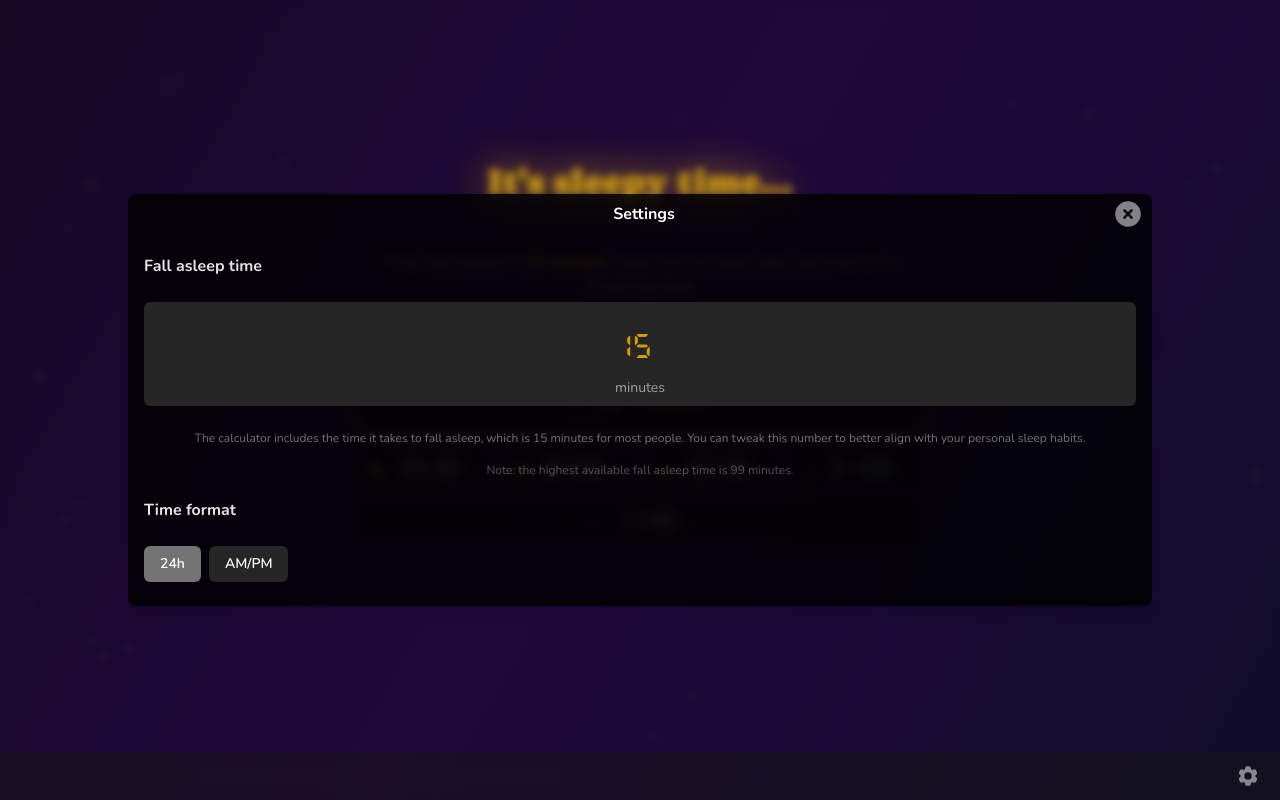
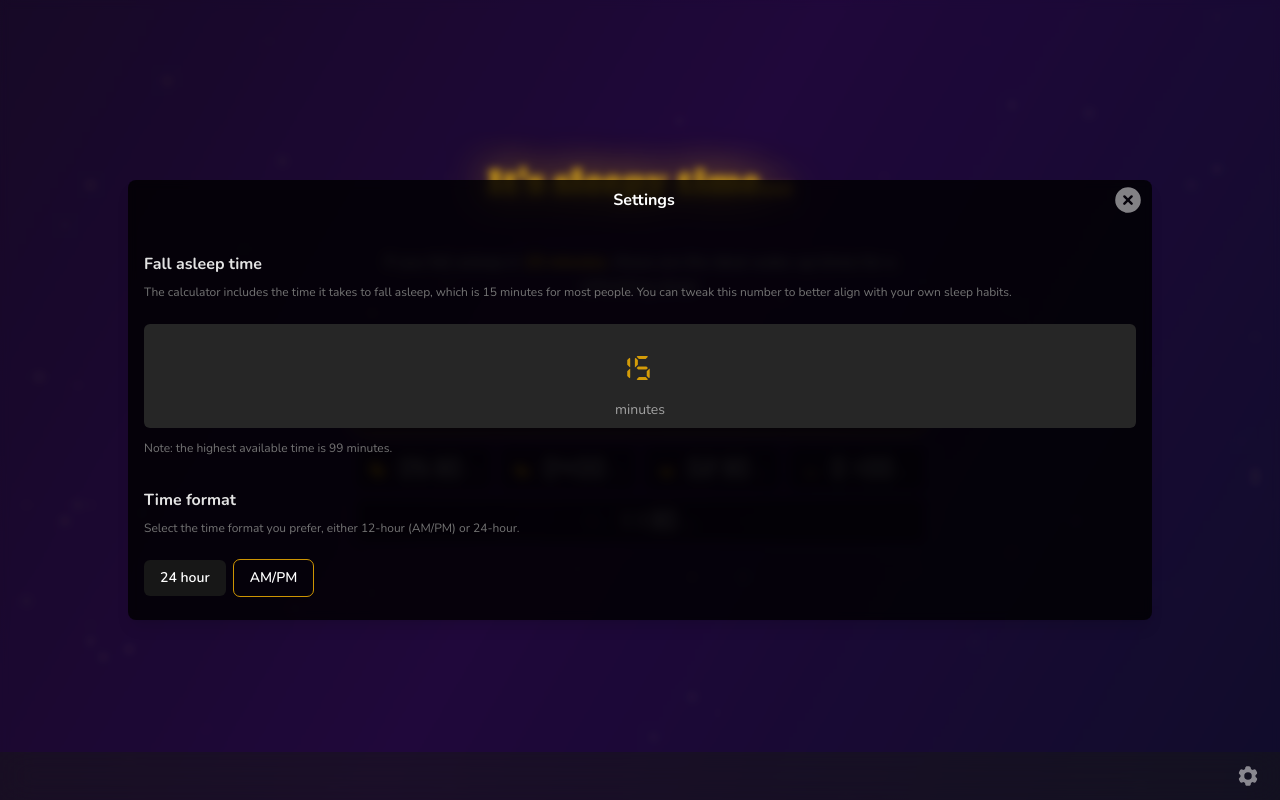
Before and after one commit to aronsantha/wakey, a React (Vite) app: page / in a window 1280 px wide. Both pictures are taken after a click on the icon 1248 px from the left and 776 px from the top of the page. Built offline with nearby package versions, Linux system fonts and the light colour scheme.

Commit message:
improve settings modal

```diff
--- a/src/components/App.jsx
+++ b/src/components/App.jsx
@@ -78,12 +78,10 @@ function App() {
 
           <div className="flex w-full flex-row flex-wrap items-center gap-x-2 gap-y-2">
             {sleepLengthArray.map((interval, index) => {
-              const widthPercentage = 100 - index * 10;
               const heightPercent = index * 20;
               return (
                 <div
                   key={index}
-                  // style={{ width: `${widthPercentage}%` }}
                   className="min-w-fit grow rounded-md bg-black/40 px-3 py-2 text-lg shadow-[0_0_20px_white]/5 backdrop-blur-sm first:mb-2 first:w-full first:rounded-xl first:py-5 first:text-3xl first:text-amber-400 first:shadow-[0_0_10px_#fec119]/80"
                 >
                   <div className="flex h-lh flex-row items-center justify-center gap-x-3 gap-y-1">
--- a/src/components/BaseModal.jsx
+++ b/src/components/BaseModal.jsx
@@ -44,8 +44,13 @@ function BaseModal({
               </div>
 
               <div className="flex flex-col justify-center px-4 pb-6">
-                <h2 className="mt-5 font-bold">Fall asleep time</h2>
-                <div className="relative my-6 flex h-26 flex-col items-center gap-3 overflow-hidden rounded-md bg-neutral-800">
+                <h2 className="mt-8 mb-2 font-bold">Fall asleep time</h2>
+                <p className="text-xs text-neutral-500">
+                  The calculator includes the time it takes to fall asleep,
+                  which is 15 minutes for most people. You can tweak this number
+                  to better align with your own sleep habits.{" "}
+                </p>
+                <div className="relative mt-6 flex h-26 flex-col items-center gap-3 overflow-hidden rounded-md bg-neutral-800">
                   <input
                     className="font-digital h-full w-full rounded-md pb-4 text-center text-2xl font-bold text-amber-400/80"
                     value={offsetInMins}
@@ -65,35 +70,43 @@ function BaseModal({
                     minutes
                   </p>
                 </div>
-                <div className="flex flex-col gap-4 px-1">
-                  <p className="text-center text-xs text-neutral-500">
-                    The calculator includes the time it takes to fall asleep,
-                    which is 15 minutes for most people. You can tweak this
-                    number to better align with your personal sleep habits.
-                  </p>
-                  <p className="text-center text-xs text-neutral-600">
-                    Note: the highest available fall asleep time is 99 minutes.
-                  </p>
-                </div>
+                <span className="mt-3 text-xs text-neutral-500">
+                  Note: the highest available time is 99 minutes.
+                </span>
 
-                <h2 className="mt-5 font-bold">Time format</h2>
-                <div className="mt-6 flex flex-row gap-2">
+                <h2 className="mt-8 mb-2 font-bold">Time format</h2>
+                <p className="text-xs text-neutral-500">
+                  Select the time format you prefer, either 12-hour (AM/PM) or
+                  24-hour.
+                </p>
+                <div className="mt-6 flex flex-row items-center gap-2">
                   <button
                     onClick={() => handleSelectTimeFormat("24h")}
                     className={`cursor-pointer rounded-md px-4 py-2 text-sm font-semibold text-white ${
-                      timeFormat === "24h" ? "bg-neutral-800" : "bg-neutral-500"
+                      timeFormat === "24h"
+                        ? "outline-1 outline-amber-400/80"
+                        : "bg-neutral-900"
                     }`}
                   >
-                    24h
+                    24 hour
                   </button>
                   <button
                     onClick={() => handleSelectTimeFormat("12h")}
                     className={`cursor-pointer rounded-md px-4 py-2 text-sm font-semibold text-white ${
-                      timeFormat === "12h" ? "bg-neutral-800" : "bg-neutral-500"
+                      timeFormat === "12h"
+                        ? "outline-1 outline-amber-400/80"
+                        : "bg-neutral-900"
                     }`}
                   >
                     AM/PM
                   </button>
+
+                  {/*
+                Our sleep naturally follows cycles of about 90 minutes, moving through light sleep,
+                deep sleep, and REM. Waking up in the middle of deep sleep can leave us feeling
+                groggy and tired, even if we've slept for a long time. But waking up closer to the
+                end of a cycle, when sleep is lighter, makes it easier to get up and feeling
+                refreshed.*/}
                 </div>
               </div>
             </DialogPanel>
```
